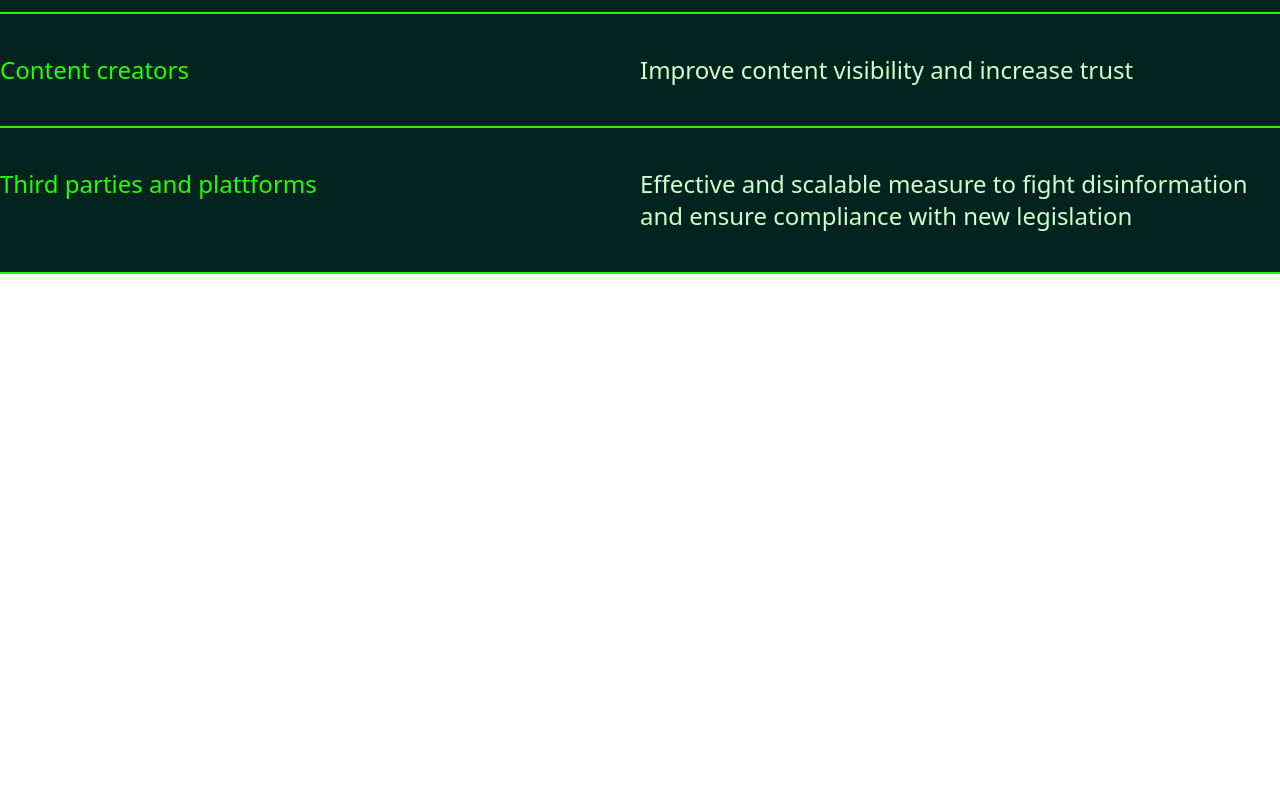
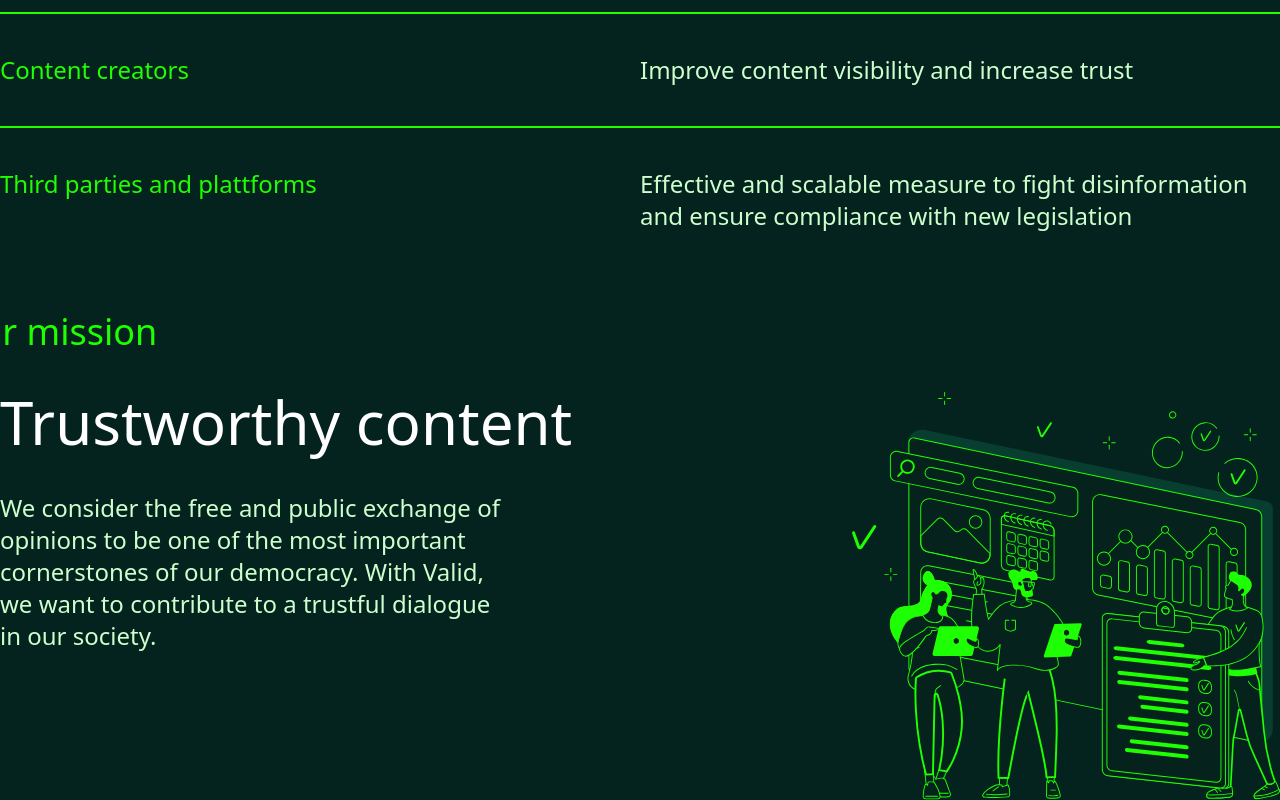
Before and after one commit to Yasaman-Behnam-Malekzadeh/valid-clone, a Vue app: page / in a window 1280 px wide. Shown: the part 8356-9156 px from the top of the page. Before the commit the page ends 8630 px from the top, so only its background shows below. Built offline with nearby package versions, Linux system fonts and the light colour scheme.

Commit message:
add mission section

```diff
--- a/src/App.vue
+++ b/src/App.vue
@@ -5,7 +5,7 @@
       <div class="container mx-auto">
         <Context />
         <Approach />
-      <!-- <Mission /> -->
+      <Mission />
       </div>
     </div>
   </div>
@@ -15,7 +15,7 @@
 import Header from "./components/Header.vue";
 import Context from "./components/Context.vue";
 import Approach from "./components/Approach.vue";
-// import Mission from "./components/Mission.vue";
+import Mission from "./components/Mission.vue";
 
 export default {
   name: "App",
@@ -23,7 +23,7 @@ export default {
     Header,
     Context,
     Approach,
-    // Mission,
+    Mission,
   },
 };
 </script>
--- a/src/assets/output.css
+++ b/src/assets/output.css
@@ -913,6 +913,10 @@ video {
   margin-bottom: 10rem;
 }
 
+.mb-96 {
+  margin-bottom: 24rem;
+}
+
 .flex {
   display: flex;
 }
@@ -983,6 +987,10 @@ video {
 
 .h-full {
   height: 100%;
+}
+
+.h-4\/6 {
+  height: 66.666667%;
 }
 
 .max-h-96 {
@@ -1143,6 +1151,14 @@ video {
 
 .w-2\/3 {
   width: 66.666667%;
+}
+
+.w-4\/6 {
+  width: 66.666667%;
+}
+
+.w-5\/6 {
+  width: 83.333333%;
 }
 
 .max-w-16 {
@@ -1383,3 +1399,11 @@ video {
   --tw-text-opacity: 1;
   color: rgb(255 255 255 / var(--tw-text-opacity, 1));
 }
+
+.last\:border:last-child {
+  border-width: 1px;
+}
+
+.last\:border-none:last-child {
+  border-style: none;
+}
--- a/src/components/Approach.vue
+++ b/src/components/Approach.vue
@@ -1,5 +1,5 @@
 <template>
-  <div class="bg-myDarkGreen">
+  <div class="bg-myDarkGreen mb-10">
     <!-- toDo: approach divid to some components -->
     <h2 class="text-myMediumGreen text-4xl -ml-12 mb-24">Our approach</h2>
     <div class="mb-28">
@@ -72,7 +72,7 @@
         content
       </p>
       <div>
-        <div v-for="item in validateTabels" :key="item.id" class="flex justify-between border-b-2 border-myMediumGreen text-2xl py-10">
+        <div v-for="item in validateTabels" :key="item.id" class="flex justify-between border-b-2 border-myMediumGreen text-2xl py-10 last:border-none">
           <span class="text-myMediumGreen">{{ item.title }}</span>
           <span class="text-myLightGreen w-1/2">{{ item.text }}</span>
         </div>
--- /dev/null
+++ b/src/components/Mission.vue
@@ -0,0 +1,30 @@
+<template>
+  <div>
+    <div>
+      <h2 class="text-myMediumGreen text-4xl mb-10 -ml-12">Our mission</h2>
+      <div class="flex">
+        <div class="flex item-center flex-col">
+          <p class="text-white text-6xl mb-10">Trustworthy content</p>
+          <p class="text-myLightGreen text-2xl w-3/5">
+            We consider the free and public exchange of opinions to be one of
+            the most important cornerstones of our democracy. With Valid, we
+            want to contribute to a trustful dialogue in our society.
+          </p>
+        </div>
+        <img :src="imgUrl" alt="mission" class="w-5/6"/>
+      </div>
+    </div>
+  </div>
+</template>
+
+<script>
+export default {
+  // eslint-disable-next-line vue/multi-word-component-names
+  name: "Mission",
+  data() {
+    return {
+      imgUrl: require("@/images/mission/mission.svg"),
+    };
+  },
+};
+</script>
```
Also changed, not shown: src/images/mission/mission.svg (added).
